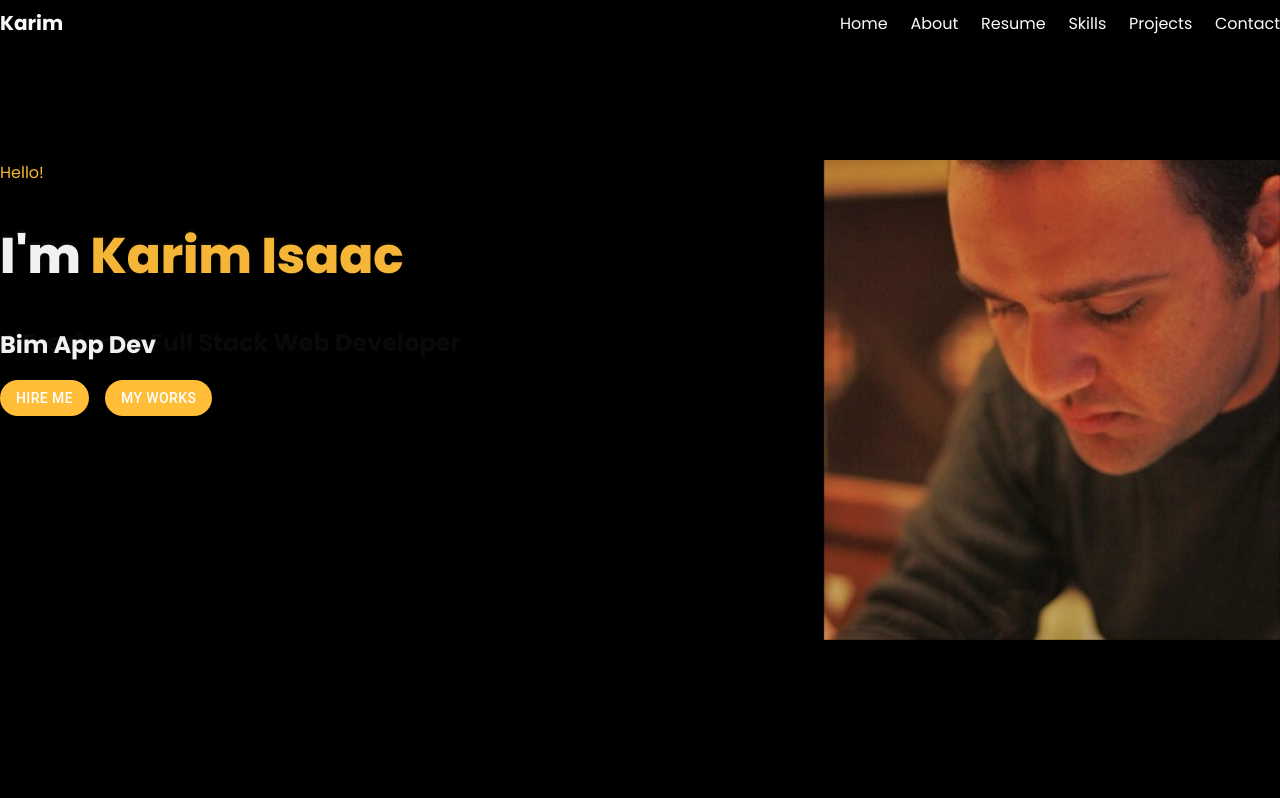
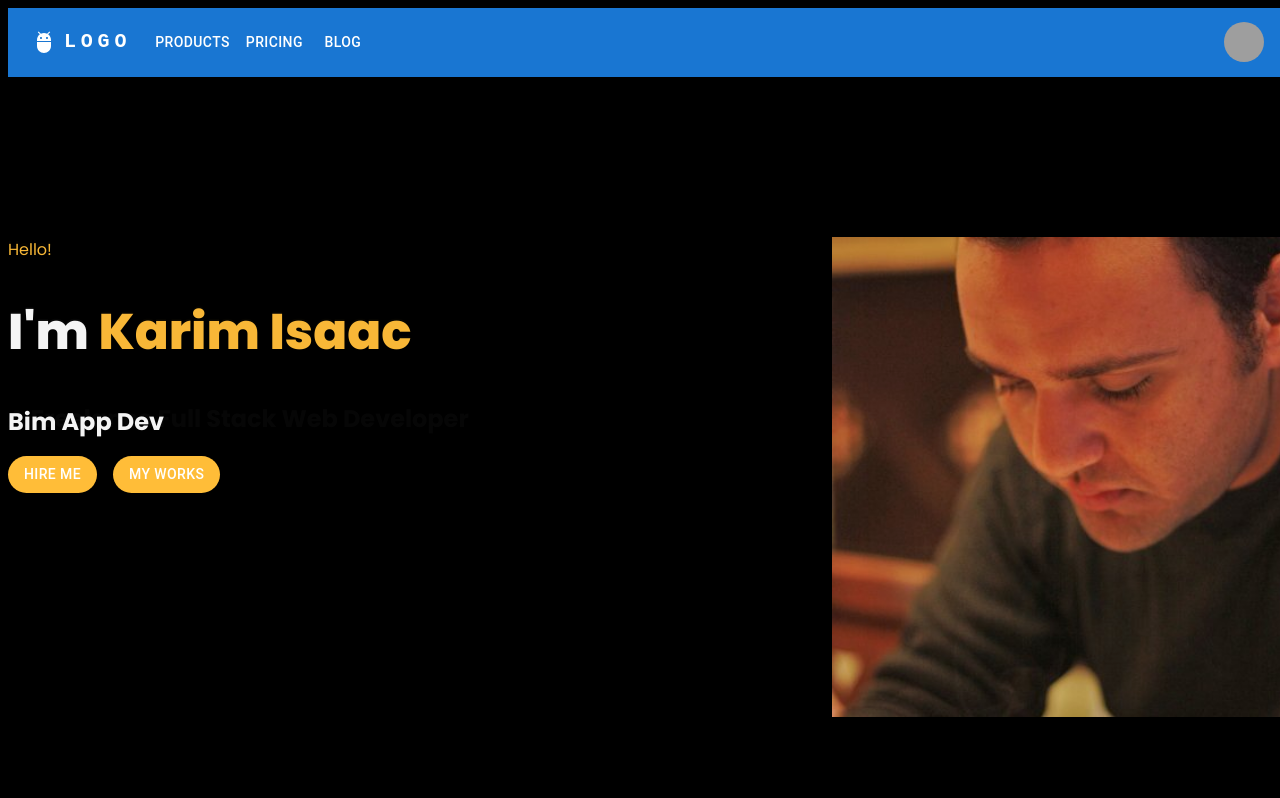
Before and after one commit to KIsaac85/kisaac85.github.io, a React (Vite) app: page / in a window 1280 px wide. Shown: the top 798 px of the page. Built offline with nearby package versions, Linux system fonts and the light colour scheme; grey boxes are pictures that could not be loaded.

Commit message:
add navbar from mui location needs to be adjusted

```diff
--- /dev/null
+++ b/src/NavBar.jsx
@@ -0,0 +1,162 @@
+import * as React from 'react';
+import AppBar from '@mui/material/AppBar';
+import Box from '@mui/material/Box';
+import Toolbar from '@mui/material/Toolbar';
+import IconButton from '@mui/material/IconButton';
+import Typography from '@mui/material/Typography';
+import Menu from '@mui/material/Menu';
+import MenuIcon from '@mui/icons-material/Menu';
+import Container from '@mui/material/Container';
+import Avatar from '@mui/material/Avatar';
+import Button from '@mui/material/Button';
+import Tooltip from '@mui/material/Tooltip';
+import MenuItem from '@mui/material/MenuItem';
+import AdbIcon from '@mui/icons-material/Adb';
+
+const pages = ['Products', 'Pricing', 'Blog'];
+const settings = ['Profile', 'Account', 'Dashboard', 'Logout'];
+
+function ResponsiveAppBar() {
+  const [anchorElNav, setAnchorElNav] = React.useState(null);
+  const [anchorElUser, setAnchorElUser] = React.useState(null);
+
+  const handleOpenNavMenu = (event) => {
+    setAnchorElNav(event.currentTarget);
+  };
+  const handleOpenUserMenu = (event) => {
+    setAnchorElUser(event.currentTarget);
+  };
+
+  const handleCloseNavMenu = () => {
+    setAnchorElNav(null);
+  };
+
+  const handleCloseUserMenu = () => {
+    setAnchorElUser(null);
+  };
+
+  return (
+    <AppBar position="static">
+      <Container maxWidth="xl">
+        <Toolbar disableGutters>
+          <AdbIcon sx={{ display: { xs: 'none', md: 'flex' }, mr: 1 }} />
+          <Typography
+            variant="h6"
+            noWrap
+            component="a"
+            href="#app-bar-with-responsive-menu"
+            sx={{
+              mr: 2,
+              display: { xs: 'none', md: 'flex' },
+              fontFamily: 'monospace',
+              fontWeight: 700,
+              letterSpacing: '.3rem',
+              color: 'inherit',
+              textDecoration: 'none',
+            }}
+          >
+            LOGO
+          </Typography>
+
+          <Box sx={{ flexGrow: 1, display: { xs: 'flex', md: 'none' } }}>
+            <IconButton
+              size="large"
+              aria-label="account of current user"
+              aria-controls="menu-appbar"
+              aria-haspopup="true"
+              onClick={handleOpenNavMenu}
+              color="inherit"
+            >
+              <MenuIcon />
+            </IconButton>
+            <Menu
+              id="menu-appbar"
+              anchorEl={anchorElNav}
+              anchorOrigin={{
+                vertical: 'bottom',
+                horizontal: 'left',
+              }}
+              keepMounted
+              transformOrigin={{
+                vertical: 'top',
+                horizontal: 'left',
+              }}
+              open={Boolean(anchorElNav)}
+              onClose={handleCloseNavMenu}
+              sx={{
+                display: { xs: 'block', md: 'none' },
+              }}
+            >
+              {pages.map((page) => (
+                <MenuItem key={page} onClick={handleCloseNavMenu}>
+                  <Typography textAlign="center">{page}</Typography>
+                </MenuItem>
+              ))}
+            </Menu>
+          </Box>
+          <AdbIcon sx={{ display: { xs: 'flex', md: 'none' }, mr: 1 }} />
+          <Typography
+            variant="h5"
+            noWrap
+            component="a"
+            href="#app-bar-with-responsive-menu"
+            sx={{
+              mr: 2,
+              display: { xs: 'flex', md: 'none' },
+              flexGrow: 1,
+              fontFamily: 'monospace',
+              fontWeight: 700,
+              letterSpacing: '.3rem',
+              color: 'inherit',
+              textDecoration: 'none',
+            }}
+          >
+            LOGO
+          </Typography>
+          <Box sx={{ flexGrow: 1, display: { xs: 'none', md: 'flex' } }}>
+            {pages.map((page) => (
+              <Button
+                key={page}
+                onClick={handleCloseNavMenu}
+                sx={{ my: 2, color: 'white', display: 'block' }}
+              >
+                {page}
+              </Button>
+            ))}
+          </Box>
+
+          <Box sx={{ flexGrow: 0 }}>
+            <Tooltip title="Open settings">
+              <IconButton onClick={handleOpenUserMenu} sx={{ p: 0 }}>
+                <Avatar alt="Remy Sharp" src="/static/images/avatar/2.jpg" />
+              </IconButton>
+            </Tooltip>
+            <Menu
+              sx={{ mt: '45px' }}
+              id="menu-appbar"
+              anchorEl={anchorElUser}
+              anchorOrigin={{
+                vertical: 'top',
+                horizontal: 'right',
+              }}
+              keepMounted
+              transformOrigin={{
+                vertical: 'top',
+                horizontal: 'right',
+              }}
+              open={Boolean(anchorElUser)}
+              onClose={handleCloseUserMenu}
+            >
+              {settings.map((setting) => (
+                <MenuItem key={setting} onClick={handleCloseUserMenu}>
+                  <Typography textAlign="center">{setting}</Typography>
+                </MenuItem>
+              ))}
+            </Menu>
+          </Box>
+        </Toolbar>
+      </Container>
+    </AppBar>
+  );
+}
+export default ResponsiveAppBar;
--- a/src/css/Style Main.css
+++ b/src/css/Style Main.css
@@ -6,6 +6,11 @@
     --blackColor: rgb(0, 0, 0);
     --lightGrey : rgb(248, 249, 250);
     --greyColor:rgb(153,153,153);
+}
+
+#root{
+    align-items: center;
+
 }
 
 #main-div{
@@ -26,8 +31,7 @@ body{
     background-color: var(--blackColor);
     font-family: 'poppins', sans-serif, monospace;
     color: var(--color);
-    margin: 0 ;
-    display: flex;
+
 
 
 }
```
Also changed, not shown: src/App.jsx (+6 -1 lines).
